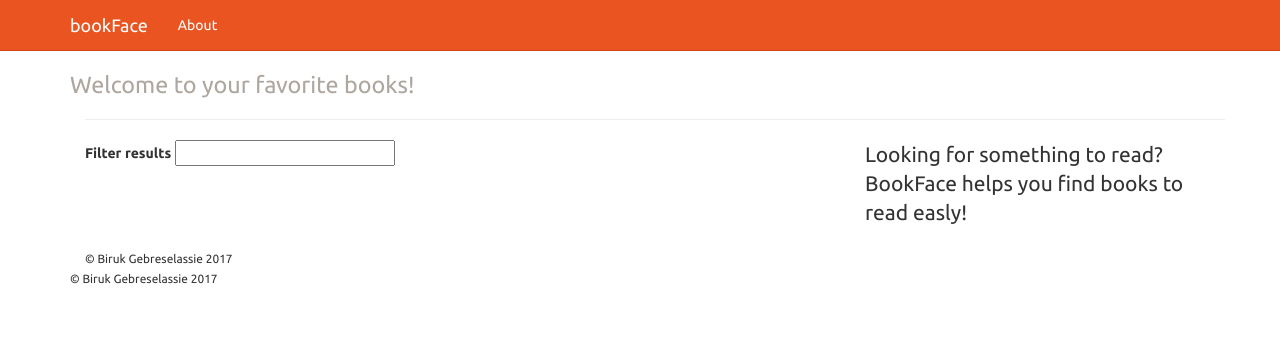
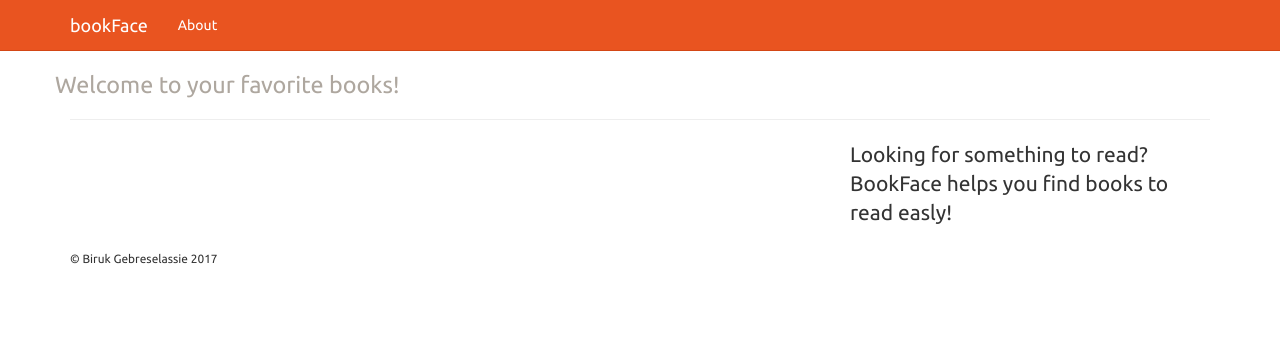
Before and after one commit to birukbk/Enterprise-computing, a Node server app: page / in a window 1280 px wide. Shown: the top 351 px of the page. Run offline with Node 20, Linux system fonts and the light colour scheme; data that the repository does not hold is empty; some libraries are stand-ins or nearby versions.

Commit message:
Finalize index.html

```diff
--- a/app_client/home/home.view.html
+++ b/app_client/home/home.view.html
@@ -5,8 +5,8 @@
 
   <div class="row">
     <div class="col-xs-12 col-sm-8">
-      <label for="filter">Filter results</label>
-      <input id="filter" type="text", name="filter", ng-model="textFilter">
+      <!-- <label for="filter">Filter results</label>
+      <input id="filter" type="text", name="filter", ng-model="textFilter"> -->
       <div class="error">{{ vm.message }}</div>
       <div class="row list-group">
         <div class="col-xs-12 list-group-item" ng-repeat="book in vm.data.books | filter : textFilter">
@@ -22,6 +22,5 @@
       <p class="lead">{{ vm.sidebar.content }}</p>
     </div>
   </div>
-
   <footer-generic></footer-generic>
 </div>
--- a/app_client/index.html
+++ b/app_client/index.html
@@ -1,39 +1,19 @@
 <!DOCTYPE html>
 <html ng-app="bookFaceApp">
-
-<head>
+  <head>
     <meta name="viewport" content="width=device-width, initial-scale=1.0">
-    <title>bookFace</title>
-    <link rel="stylesheet" href="/bootstrap/css/united.bootstrap.css">
+    <title></title>
+     <link rel="stylesheet" href="/bootstrap/css/united.bootstrap.css">
     <link rel="stylesheet" href="/stylesheets/style.css">
-</head>
-
-<body>
-    <div class="navbar navbar-default navbar-fixed-top">
-        <div class="container">
-            <div class="navbar-header"><a href="/" class="navbar-brand">bookFace</a>
-                <button type="button" data-toggle="collapse" data-target="#navbarmain" class="navbar-toggle"><span class="icon-bar"></span><span class="icon-bar"></span><span class="icon-bar"></span></button>
-            </div>
-            <div id="navbar-main" class="navbar-collapse collapse">
-                <ul class="nav navbar-nav">
-                    <li><a href="/#about">About</a></li>
-                </ul>
-            </div>
-        </div>
-    </div>
-    <div class="container">
-        <div ng-view>
-        </div>
-        <footer-generic></footer-generic>
-    </div>
+  </head>
+  <body ng-view>
     <script src="/angular/angular.min.js"></script>
     <script src="/lib/angular-route.min.js"></script>
     <script src="/lib/angular-sanitize.min.js"></script>
+    <script src="/lib/ui-bootstrap-custom-0.12.0.min.js"></script>
+    <script src="/lib/ui-bootstrap-custom-tpls-0.12.0.min.js"></script>
     <script src="/angular/bookFace.min.js"></script>
-    <script src="//ajax.googleapis.com/ajax/libs/jquery/1.10.2/
-jquery.min.js"></script>
+    <script src="//ajax.googleapis.com/ajax/libs/jquery/1.10.2/jquery.min.js"></script>
     <script src="/bootstrap/js/bootstrap.min.js"></script>
-
-</body>
-
+  </body>
 </html>
--- a/app_server/views/layout.jade
+++ b/app_server/views/layout.jade
@@ -27,7 +27,7 @@
       footer
         .row
           .col-xs-12
-            small &copy; Biruk Gebreselassie 2017
+            small &copy; Biruk Gebreselassie 2017000000
 
 
     script(src='/angular/angular.min.js')
```
